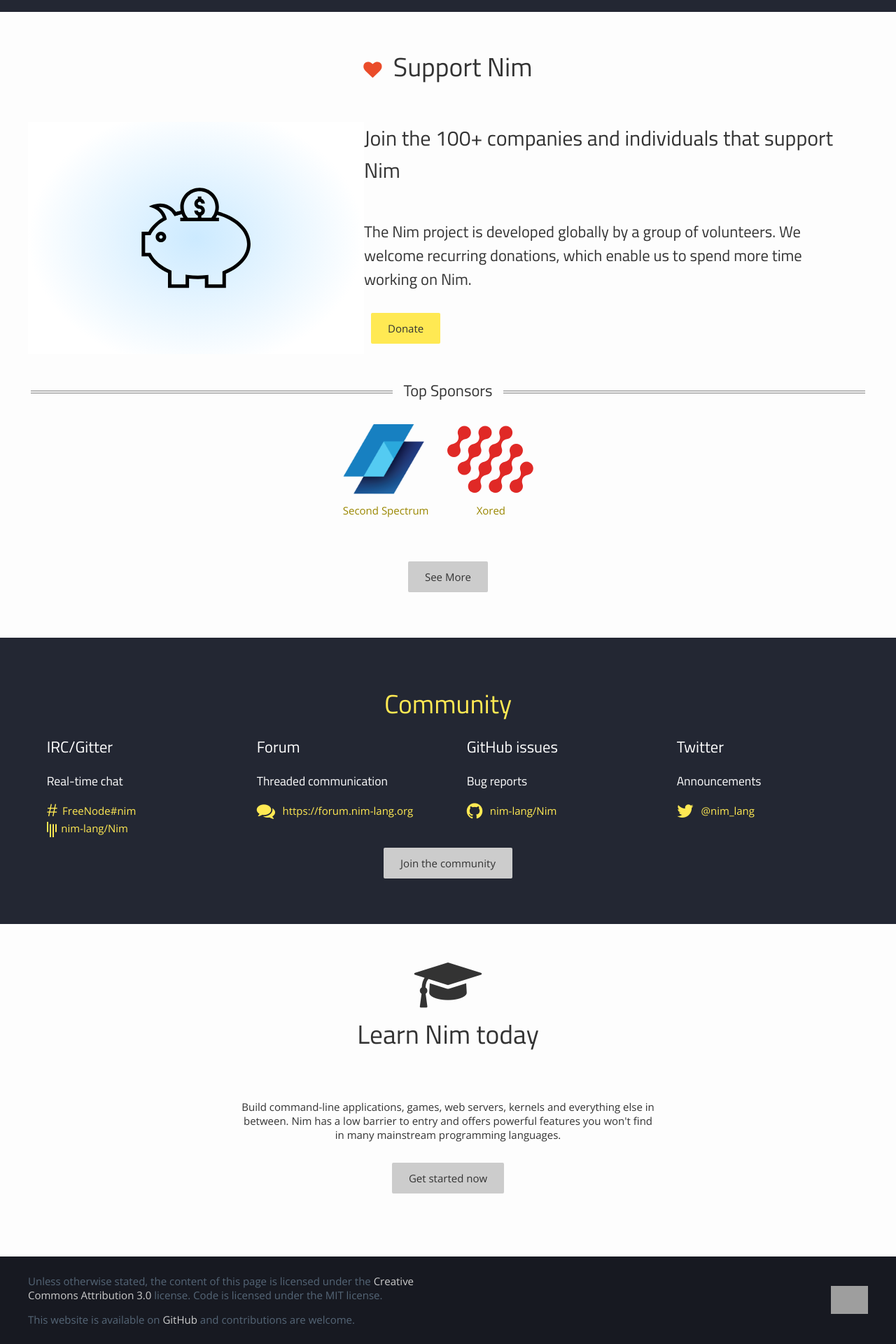
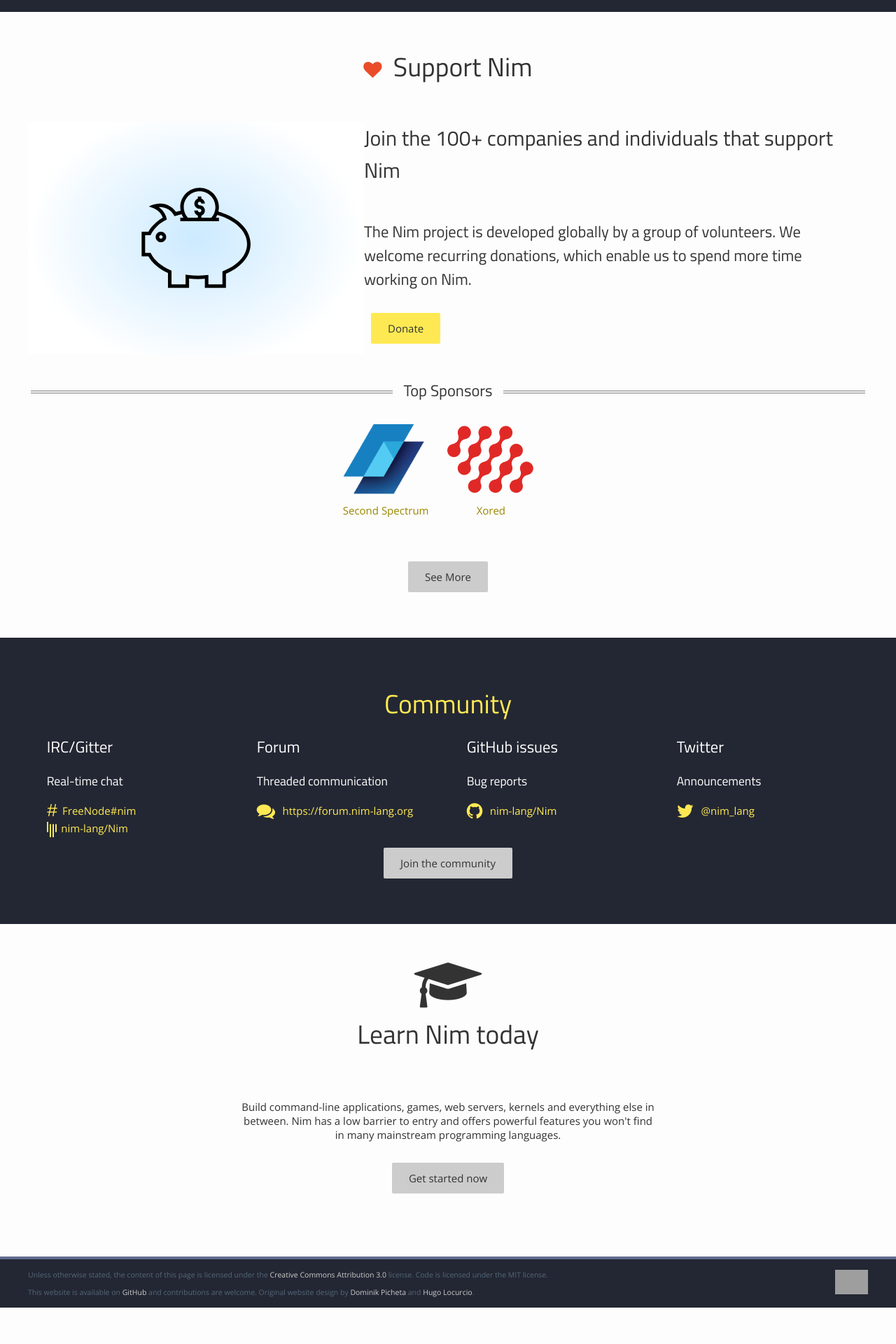
Before and after one commit to nim-lang/website, a Jekyll site: the page built from jekyll_prototype/index.html, in a window 1280 px wide. Shown: the part 2491-4411 px from the top of the page at 70% size. Built offline with Jekyll 4.4.1, drawn with Linux system fonts in a browser that asks for light colours; after the commit the page ends 4359 px from its top, so only the background shows below that; grey boxes are pictures that could not be loaded.

Commit message:
Improve footer.

```diff
--- a/jekyll_prototype/_includes/footer.html
+++ b/jekyll_prototype/_includes/footer.html
@@ -1,7 +1,7 @@
 <footer>
   <section class="content">
     <div class="pure-g">
-      <div class="copyright pure-u-1-2">
+      <div class="copyright pure-u-2-3">
         <p>
           Unless otherwise stated, the content of this page is
           licensed under the
@@ -13,10 +13,13 @@
           This website is available on
           <a href="https://github.com/nim-lang/website">GitHub</a>
           and contributions are welcome.
+          Original website design by
+          <a href="https://github.com/dom96">Dominik Picheta</a> and
+          <a href="https://github.com/Calinou">Hugo Locurcio</a>.
         </p>
       </div>
-      <div class="pure-u-1-2 right-center">
-        <img src="{{ site.baseurl }}/assets/img/do.png"/>
+      <div class="pure-u-1-3 right-center">
+        <a href="https://m.do.co/c/637ab907c7f4"><img src="{{ site.baseurl }}/assets/img/do.png"/></a>
       </div>
     </div>
   </section>
--- a/jekyll_prototype/_sass/_variables.scss
+++ b/jekyll_prototype/_sass/_variables.scss
@@ -1,5 +1,5 @@
 $dark-color: #222430;
-$jumbotron-background-color: darken($dark-color, 5%);
+
 $jumbotron-color: #fff;
 $footer-background-color: darken($dark-color, 5%);
 $footer-color: #888;
@@ -20,3 +20,6 @@
 
 
 $index-code-bg: #282a36;
+$jumbotron-background-color: #232733;
+$main-jumbotron-background-color: darken($dark-color, 5%);
+$faded-background-color: darken($default-background-color, 8%);
--- a/jekyll_prototype/assets/css/main.scss
+++ b/jekyll_prototype/assets/css/main.scss
@@ -99,10 +99,12 @@
 }
 
 footer {
-  padding: 10px 0 10px 0;
+  padding: 5px 0 5px 0;
   margin-top: 75px;
+  font-size: 70%;
   color: $footer-color;
-  background-color: $footer-background-color;
+  border-top: 4px solid lighten($jumbotron-background-color, 30%);
+  background-color: $jumbotron-background-color;
   a {
     color: $a-footer-color;
     &:hover, &:focus {
@@ -114,7 +116,7 @@
   }
 
   img {
-    height: 40px;
+    height: 35px;
   }
 
   .right-center {
@@ -125,7 +127,7 @@
 }
 
 .background-faded {
-  background-color: darken($default-background-color, 8%);
+  background-color: $faded-background-color;
 }
 
 .copyright {
@@ -224,12 +226,12 @@
 
 // Differently colored sections on front page.
 .main.jumbotron {
-  background-color: $jumbotron-background-color;
+  background-color: $main-jumbotron-background-color;
 }
 
 .jumbotron {
   padding: 50px 0;
-  background-color: #232733;
+  background-color: $jumbotron-background-color;
   color: $jumbotron-color;
 
   h1 {
```
